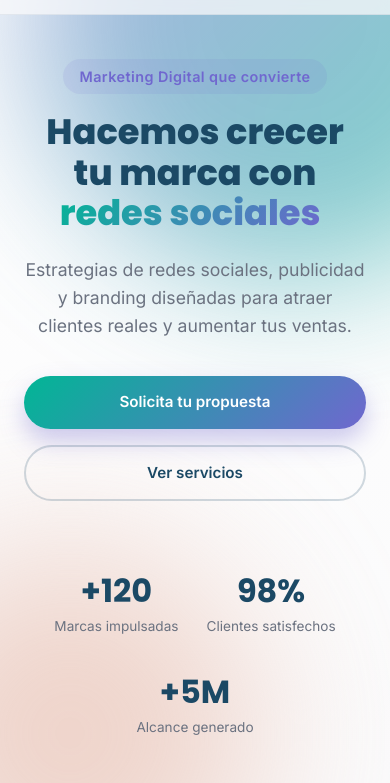
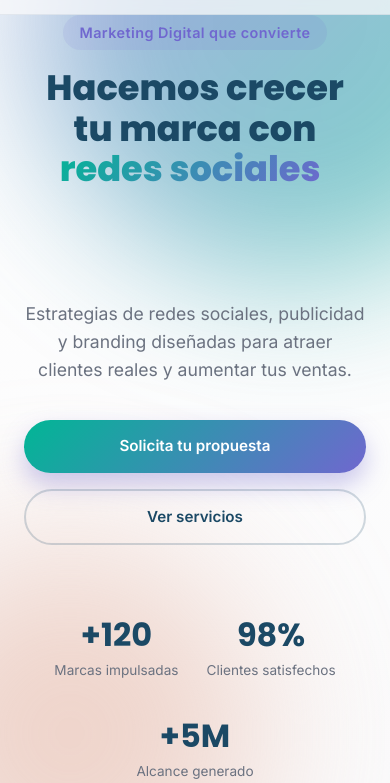
Before and after one commit to Ainz73/growth-partner, a plain HTML site: page index.html in a window 390 px wide. Shown: the part 61-844 px from the top of the page. Drawn offline with Linux system fonts and the light colour scheme.

Commit message:
Fix hero typewriter reflow and cursor accessibility issues
- Add min-height to .hero__title (204px desktop, 210px mobile via the
  existing 768px breakpoint) so typing/deleting the looping word no
  longer reflows the CTAs and stats row below. Values were measured
  empirically across viewport widths 320-1920px against every word in
  data-words, since a single value derived from only 390px/1440px was
  insufficient at narrower phone widths (320-330px needs 5 wrapped
  lines vs 4 at 390px).
- Add aria-hidden="true" to the decorative blinking cursor span so it
  no longer pollutes the H1's accessible name or causes it to mutate
  on every keystroke of the animation.

Co-Authored-By: Claude Sonnet 5 <noreply@anthropic.com>

```diff
--- a/assets/css/style.css
+++ b/assets/css/style.css
@@ -245,6 +245,12 @@ ul { list-style: none; }
   line-height: 1.15;
   color: var(--blue);
   margin-bottom: 22px;
+  /* Reserves room for the tallest state the looping typewriter can reach
+     (longest word, fully typed) so typing/deleting never reflows the
+     CTAs/stats below. Measured empirically at 1440x900: max 199px
+     (plateaus for all widths >= ~1152px). Mobile value is set separately
+     below 768px, where narrow widths need more wrapped lines. */
+  min-height: 204px;
 }
 .hero__title span {
   background: linear-gradient(135deg, var(--green), var(--purple));
@@ -913,6 +919,11 @@ ul { list-style: none; }
 
   .hero__stats { gap: 28px; }
 
+  /* Narrow phones (measured down to 320px) need more wrapped lines than
+     desktop for the typewriter's longest word, so the tallest reserved
+     state is larger here. Measured max at 320-330px: 202px. */
+  .hero__title { min-height: 210px; }
+
   .services__grid { grid-template-columns: repeat(2, 1fr); }
   .related-services__grid { grid-template-columns: repeat(2, 1fr); }
   .cta-banner { padding: 40px 24px; }
--- a/index.html
+++ b/index.html
@@ -37,7 +37,7 @@
     <div class="hero__blob hero__blob--2"></div>
     <div class="container hero__inner">
       <p class="eyebrow reveal">Marketing Digital que convierte</p>
-      <h1 class="hero__title reveal">Hacemos crecer tu marca con <span class="typewriter" data-words="estrategia digital,redes sociales,publicidad,contenido que conecta,una marca sólida"></span><span class="typewriter-cursor">|</span></h1>
+      <h1 class="hero__title reveal">Hacemos crecer tu marca con <span class="typewriter" data-words="estrategia digital,redes sociales,publicidad,contenido que conecta,una marca sólida"></span><span class="typewriter-cursor" aria-hidden="true">|</span></h1>
       <p class="hero__subtitle reveal">Estrategias de redes sociales, publicidad y branding diseñadas para atraer clientes reales y aumentar tus ventas.</p>
       <div class="hero__actions reveal">
         <a href="#contacto" class="btn btn--primary">Solicita tu propuesta</a>
```
